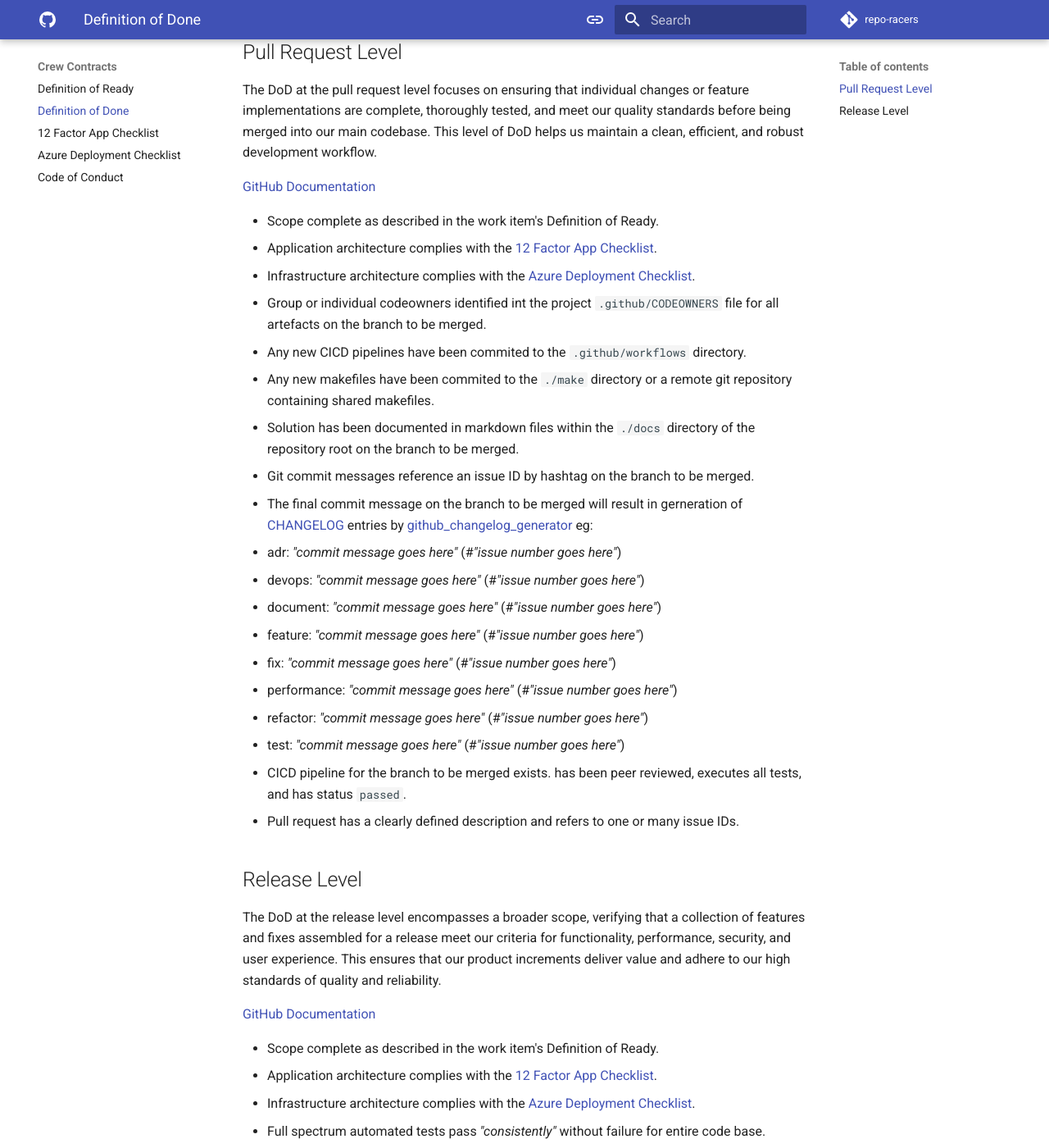
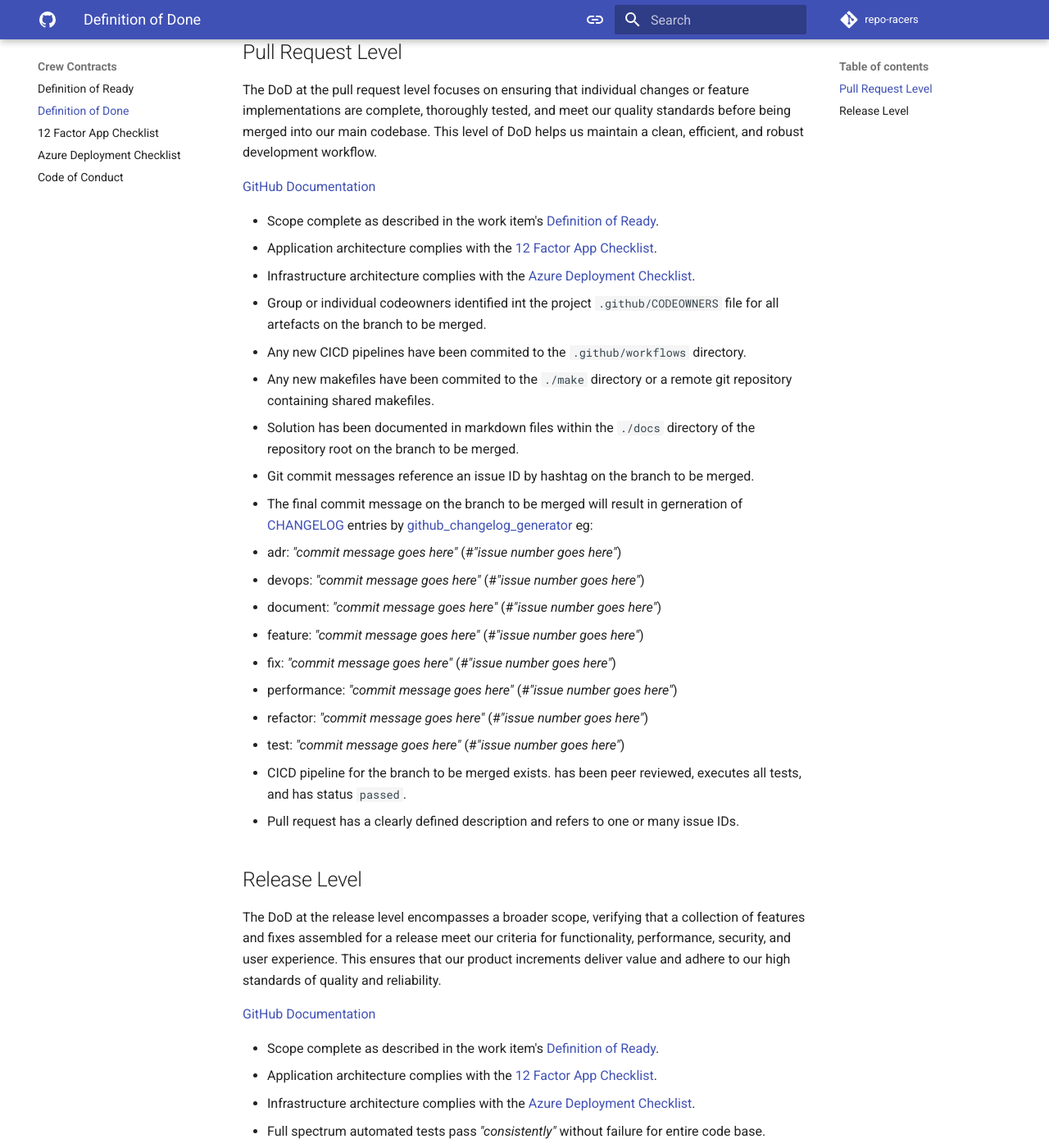
Before and after one commit to repo-racers/repo-racers, an MkDocs documentation site: the page built from docs/crew_contracts/definition_of_done.md, in a window 1280 px wide and 1400 px high, scrolled down 350 px. Shown: the whole window at 82% size. Built offline with MkDocs 1.6.1 and Material for MkDocs 9.7.7, drawn with Linux system fonts in a browser that asks for light colours; comment, search, counter and statistics services are not loaded; part of the change alters nothing that is shown.

```diff
--- a/docs/crew_contracts/definition_of_done.md
+++ b/docs/crew_contracts/definition_of_done.md
@@ -8,7 +8,7 @@ The DoD at the pull request level focuses on ensuring that individual changes or
 
 [GitHub Documentation](https://docs.github.com/en/github/collaborating-with-pull-requests/proposing-changes-to-your-work-with-pull-requests/about-pull-requests)
 
-- Scope complete as described in the work item's Definition of Ready.
+- Scope complete as described in the work item's [Definition of Ready](./definition_of_ready.md).
 - Application architecture complies with the [12 Factor App Checklist](./12_factor_app_checklist.md).
 - Infrastructure architecture complies with the [Azure Deployment Checklist](./azure_deployment_checklist.md).
 - Group or individual codeowners identified int the project  `.github/CODEOWNERS` file for all artefacts on the branch to be merged.
@@ -35,7 +35,7 @@ The DoD at the release level encompasses a broader scope, verifying that a colle
 
 [GitHub Documentation](https://docs.github.com/en/github/administering-a-repository/releasing-projects-on-github/managing-releases-in-a-repository)
 
-- Scope complete as described in the work item's Definition of Ready.
+- Scope complete as described in the work item's [Definition of Ready](./definition_of_ready.md).
 - Application architecture complies with the [12 Factor App Checklist](./12_factor_app_checklist.md).
 - Infrastructure architecture complies with the [Azure Deployment Checklist](./azure_deployment_checklist.md).
 - Full spectrum automated tests pass *"consistently"* without failure for entire code base.
```
